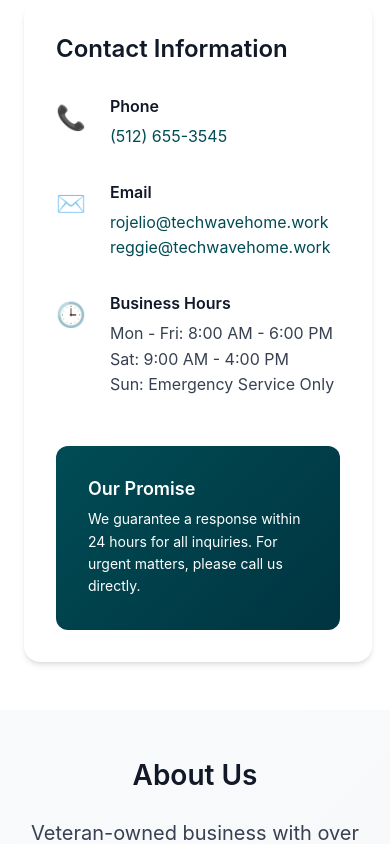
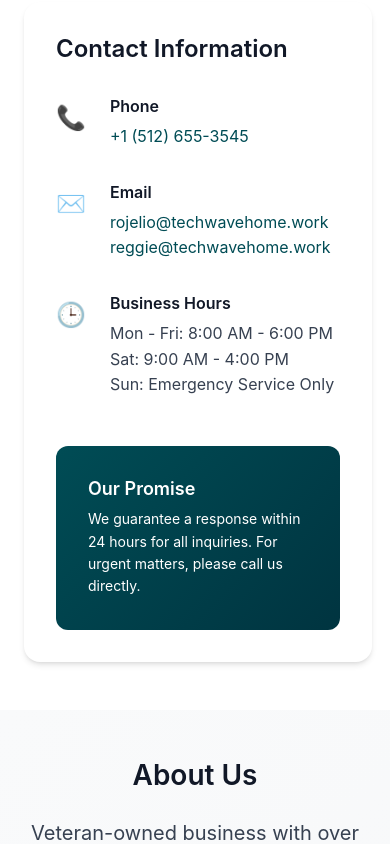
Before and after one commit to rojeoso/TechWaveHomeSolutions, a React (Vite) app: page / in a window 390 px wide. Shown: the part 9100-9944 px from the top of the page. Built offline with nearby package versions, Linux system fonts and the light colour scheme.

Commit message:
Changes phone number

```diff
--- a/src/components/Contact.tsx
+++ b/src/components/Contact.tsx
@@ -235,7 +235,7 @@ const Contact = () => {
                 <div className="contact__info-content">
                   <h4 className="contact__info-label">Phone</h4>
                   <p className="contact__info-text">
-                    <a href="tel:+1-555-0123">(512) 655-3545</a>
+                    <a href="tel:+1-555-0123">+1 (512) 655-3545</a>
                   </p>
                 </div>
               </div>
--- a/src/components/Footer.tsx
+++ b/src/components/Footer.tsx
@@ -32,7 +32,7 @@ const Footer = () => {
               </span>
             </div>
             <div className="footer__contact-inline">
-              <a href="tel:+1-555-0123" className="footer__contact-link">(555) 123-TECH</a>
+              <a href="tel:+1-555-0123" className="footer__contact-link">+1 (512) 655-3545</a>
               <span className="footer__separator">|</span>
               <a href="mailto:info@techwave.com" className="footer__contact-link">info@techwave.com</a>
             </div>
```
